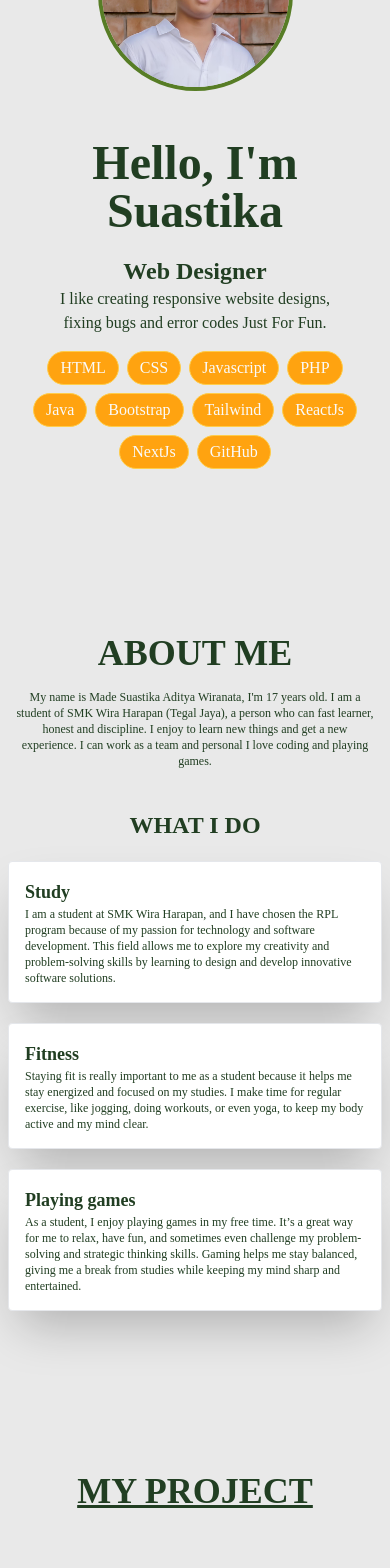
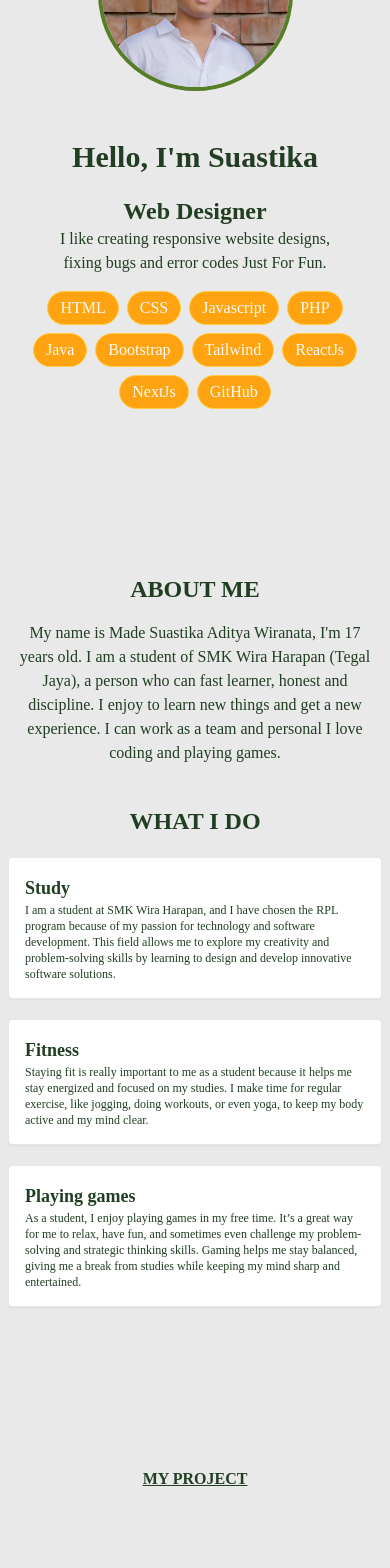
Before and after one commit to WirtzPendragon/Portofolio_nextJs, a Next.js app: page / in a window 390 px wide. Shown: the part 240-1808 px from the top of the page. Built offline with nearby package versions, Linux system fonts and the light colour scheme.

Commit message:
text resize

```diff
--- a/package.json
+++ b/package.json
@@ -9,6 +9,7 @@
     "lint": "next lint"
   },
   "dependencies": {
+    "aos": "^2.3.4",
     "next": "15.0.1",
     "react": "19.0.0-rc-69d4b800-20241021",
     "react-dom": "19.0.0-rc-69d4b800-20241021"
--- a/src/pages/index.js
+++ b/src/pages/index.js
@@ -10,7 +10,7 @@ export default function Home() {
     <>
     <div className="mt-20 mx-auto flex flex-col-reverse justify-center items-center lg:flex-row lg:justify-evenly lg:w-10/12 font-inter">
     <div className="lg:w-1/2 mx-auto text-center lg:mx-0">
-    <h1 className="text-appGreen-900 font-semibold text-5xl mt-12 lg:mt-32">Hello, I'm Suastika</h1>
+    <h1 className="text-appGreen-900 font-semibold text-3xl lg:text-5xl mt-12 lg:mt-32">Hello, I'm Suastika</h1>
     <h2 className="text-appGreen-900 font-semibold text-2xl mt-5">Web Designer</h2>
     <p className="text-appGreen-900 font-medium text-base">I like creating responsive website designs, <br></br> fixing bugs and error codes Just For Fun.</p>
 
@@ -36,23 +36,23 @@ export default function Home() {
     </div>
 
     <div className="mt-40 lg:mt-64 text-appGreen-900 font-inter lg:w-10/12 mx-auto mb-40 lg:mb-64">
-      <h1 className="text-center font-bold  text-4xl">ABOUT ME</h1>
+      <h1 className="text-center font-bold text-2xl lg:text-4xl">ABOUT ME</h1>
     <div>
-      <p className="text-center text-xs lg:text-lg mx-4 mt-4 lg:mx-56">My name is Made Suastika Aditya Wiranata, I'm 17 years old. I am a student of SMK Wira Harapan (Tegal Jaya), a person who can fast learner, honest and discipline. I enjoy to learn new things and get a new experience. I can work as a team and personal I love coding and playing games.</p>
+      <p className="text-center text-base lg:text-lg mx-4 mt-4 lg:mx-56">My name is Made Suastika Aditya Wiranata, I'm 17 years old. I am a student of SMK Wira Harapan (Tegal Jaya), a person who can fast learner, honest and discipline. I enjoy to learn new things and get a new experience. I can work as a team and personal I love coding and playing games.</p>
     </div>
 
     <div>
     <h1 className="text-center font-bold mt-10 text-2xl">WHAT I DO</h1>
     <div className="flex flex-row flex-wrap justify-evenly">
-      <div className="border rounded mt-5 p-4 mx-2 lg:mx-0 lg:w-96 bg-white shadow-2xl">
+      <div className="border rounded mt-5 p-4 mx-2 lg:mx-0 lg:w-96 bg-white shadow-sm lg:shadow-2xl">
         <h2 className="font-semibold text-lg">Study</h2>
         <p className="text-xs">I am a student at SMK Wira Harapan, and I have chosen the RPL program because of my passion for technology and software development. This field allows me to explore my creativity and problem-solving skills by learning to design and develop innovative software solutions.</p>
       </div>
-      <div className="border rounded mt-5 p-4 mx-2 lg:mx-0 lg:w-96 bg-white shadow-2xl">
+      <div className="border rounded mt-5 p-4 mx-2 lg:mx-0 lg:w-96 bg-white shadow-sm lg:shadow-2xl">
         <h2 className="font-semibold text-lg">Fitness</h2>
         <p className="text-xs">Staying fit is really important to me as a student because it helps me stay energized and focused on my studies. I make time for regular exercise, like jogging, doing workouts, or even yoga, to keep my body active and my mind clear. </p>
       </div>
-      <div className="border rounded mt-5 p-4 mx-2 lg:mx-0 lg:w-96 bg-white shadow-2xl">
+      <div className="border rounded mt-5 p-4 mx-2 lg:mx-0 lg:w-96 bg-white shadow-sm lg:shadow-2xl">
         <h2 className="font-semibold text-lg">Playing games</h2>
         <p className="text-xs">As a student, I enjoy playing games in my free time. It’s a great way for me to relax, have fun, and sometimes even challenge my problem-solving and strategic thinking skills. Gaming helps me stay balanced, giving me a break from studies while keeping my mind sharp and entertained.</p>
       </div>
@@ -63,21 +63,21 @@ export default function Home() {
 
 
     <div className=" mt-20 lg:mt-64 text-appGreen-900 font-inter w-10/12 mx-auto mb-20 lg:mb-64">
-      <h1 className="text-center font-bold  text-4xl underline">MY PROJECT</h1>
+      <h1 className="text-center font-bold text:2xl lg:text-4xl underline">MY PROJECT</h1>
 
 <div className="flex flex-col lg:flex-row flex-wrap justify-evenly">
-      <div className="border rounded mt-24 p-4 lg:w-2/5 bg-white shadow-2xl">
+      <div className="border rounded mt-24 p-4 lg:w-2/5 bg-white shadow-sm  lg:shadow-2xl">
         <Image
     src={ImageBs}
     className="w-full mx-auto my-5"
     />
         <h2 className="text-center font-semibold text-2xl ">S&P BEVERAGES</h2>
         <p className="m-2 text-xs lg:text-base"> A user-friendly product catalog showcasing a variety of beverages with vibrant visuals. Each product displays a name, price, rating, and a "Buy" button for quick purchasing, providing an engaging and accessible online shopping experience.</p>
-        <h3 className="m-2 font-semibold text-lg underline">Bootstrap</h3>
+        <h3 className="m-2 font-semibold  text-sm lg:text-lg underline">Bootstrap</h3>
     </div>
 
 
-      <div className="border rounded mt-24 p-4 lg:w-2/5 bg-white shadow-2xl">
+      <div className="border rounded mt-24 p-4 lg:w-2/5 bg-white shadow-sm  lg:shadow-2xl">
         <Image
     src={ImageAdmin}
     className="w-full mx-auto my-5"
@@ -85,18 +85,18 @@ export default function Home() {
         <h2 className="text-center font-semibold text-2xl ">ADMIN LTE</h2>
         <p className="m-2 text-xs lg:text-base"> A modern and responsive dashboard designed for data management. It features key statistics such as the number of students, teachers, classes, and majors. The interface includes a detailed table for viewing student information with options for actions, making it efficient for administrators to manage school data.</p>
         <span className="flex mt-2">
-        <h3 className="mr-2 font-semibold text-lg underline">PHP</h3>
-        <h3 className="mr-2 font-semibold text-lg underline">Admin LTE</h3>
+        <h3 className="mr-2 font-semibold text-sm lg:text-lg underline">PHP</h3>
+        <h3 className="mr-2 font-semibold text-sm lg:text-lg underline">Admin LTE</h3>
         </span>
     </div>
-      <div className="border rounded mt-24 p-4 lg:w-2/5 bg-white shadow-2xl">
+      <div className="border rounded mt-24 p-4 lg:w-2/5 bg-white shadow-sm  lg:shadow-2xl">
         <Image
     src={ImageChess}
     className="w-full mx-auto my-5"
     />
         <h2 className="text-center font-semibold text-2xl ">CHESSBOARD</h2>
         <p className="m-2 text-xs lg:text-base"> A visually appealing chessboard application created in Java, featuring a complete and accurately arranged starting position for chess pieces. It serves as a graphical interface for playing or developing chess games, showcasing Java's capability for creating interactive and dynamic visuals.</p>
-        <h3 className="m-2 font-semibold text-lg underline">JAVA</h3>
+        <h3 className="m-2 font-semibold text-sm lg:text-lg underline">JAVA</h3>
     </div>
 
     </div>
```
Also changed, not shown: 1 other file (tests, documents, lock files or other folders).
